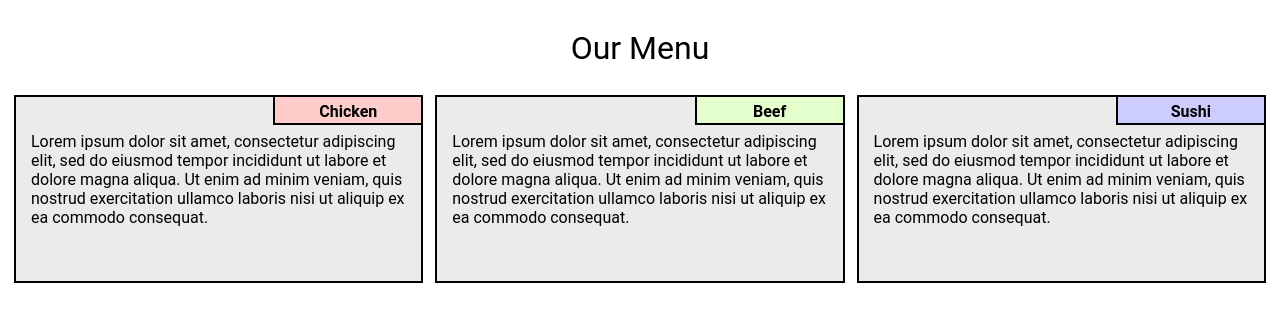
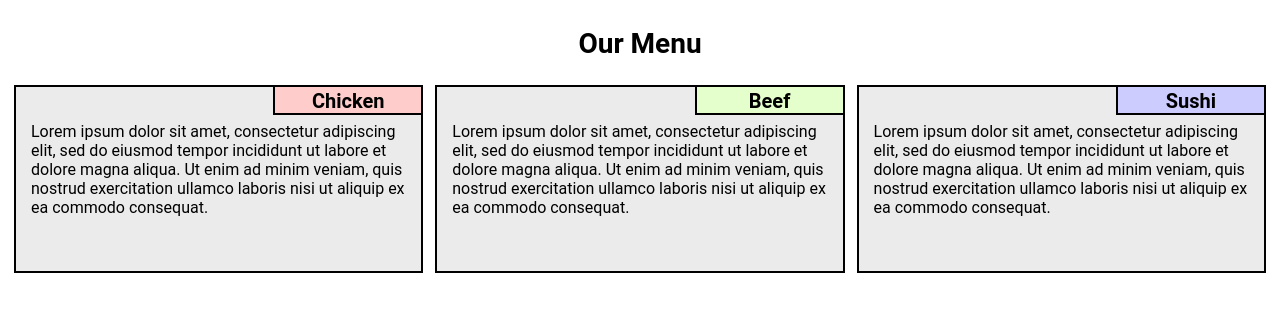
Before and after one commit to dianegli/coursera-html-css-js-class, a plain HTML site: page module_2/index.html in a window 1280 px wide. Drawn offline with Linux system fonts and the light colour scheme.

Commit message:
changed text styling

```diff
--- a/module_2/css/style.css
+++ b/module_2/css/style.css
@@ -5,18 +5,18 @@
   box-sizing: border-box;
   font-family: Roboto;
   overflow: hidden;
-
 }
 
 #title {
   text-align: center;
-  font-weight: 400;
-
+  font-size: 1.75em;
+  font-weight: bold;
 }
 
 p {
   background-color: #EBEBEB;
   color: black;
+  font-size: 15px;
 }
 
 .container {
@@ -30,6 +30,9 @@ p {
   padding: 35px 15px 35px 15px;
   border: 2px solid black;
   margin: auto;
+  font-size: 1em;
+  font-weight: 400;
+
 }
 
 .label {
@@ -41,8 +44,10 @@ p {
   height: 30px;
   width: 150px;
   text-align: center;
-  padding: 5px;
+  padding: 2px;
   font-weight: bold;
+  font-size: 1.25em;
+
 }
 
 /********** Large devices only **********/
```
